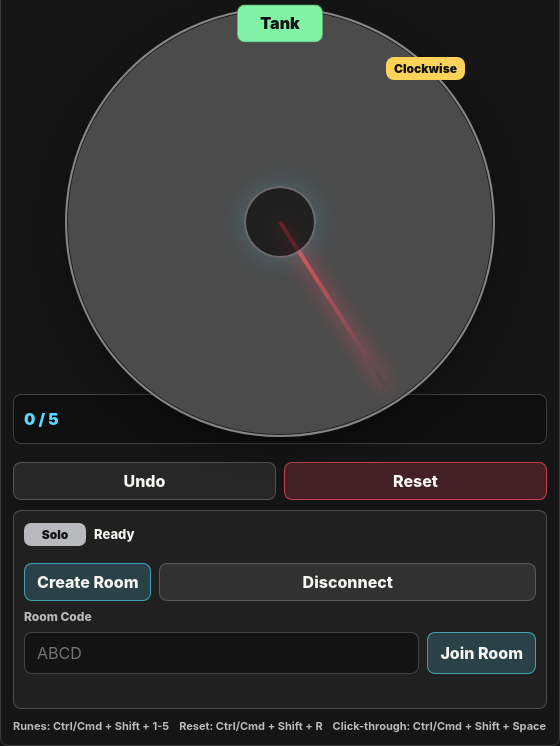
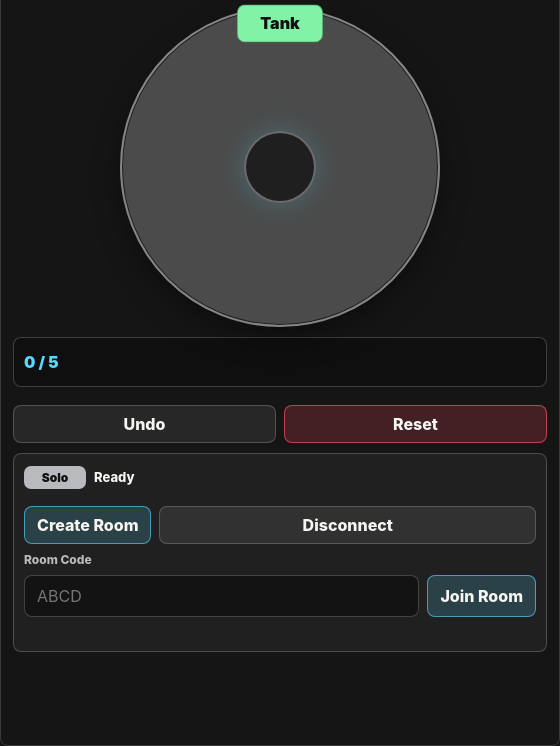
Before and after one commit to michaeldewey10/MidnightFallsHelper, an Electron app: page src/renderer/index.html in a window 560 px wide. Shown: the part 54-800 px from the top of the page. Drawn offline with Linux system fonts and the light colour scheme; no server answers.

Commit message:
Tighten collapsed overlay view

```diff
--- a/src/renderer/index.html
+++ b/src/renderer/index.html
@@ -26,10 +26,8 @@
           <div class="tank-marker">
             <span>Tank</span>
           </div>
-          <div class="laser-arm" aria-hidden="true"></div>
           <div class="boss-core" aria-hidden="true"></div>
           <div id="arenaSlots" class="arena-slots"></div>
-          <div class="clockwise-label">Clockwise</div>
         </div>
       </section>
 
@@ -66,11 +64,13 @@
         </section>
       </div>
 
-      <footer class="hotkey-help">
-        <span>Runes: Ctrl/Cmd + Shift + 1-5</span>
-        <span>Reset: Ctrl/Cmd + Shift + R</span>
-        <span>Click-through: Ctrl/Cmd + Shift + Space</span>
-      </footer>
+      <div id="hotkeysPanel" class="hotkeys-panel" hidden>
+        <footer class="hotkey-help">
+          <span>Runes: Ctrl/Cmd + Shift + 1-5</span>
+          <span>Reset: Ctrl/Cmd + Shift + R</span>
+          <span>Click-through: Ctrl/Cmd + Shift + Space</span>
+        </footer>
+      </div>
     </main>
     <script src="./renderer.js"></script>
   </body>
--- a/src/renderer/renderer.js
+++ b/src/renderer/renderer.js
@@ -30,6 +30,7 @@ const elements = {
   clickThroughButton: document.getElementById('clickThroughButton'),
   detailsPanel: document.getElementById('detailsPanel'),
   detailsToggleButton: document.getElementById('detailsToggleButton'),
+  hotkeysPanel: document.getElementById('hotkeysPanel'),
   quitButton: document.getElementById('quitButton')
 };
 
@@ -142,6 +143,11 @@ function renderSync() {
 
 function renderDetailsToggle() {
   elements.detailsPanel.hidden = detailsHidden;
+  if (detailsHidden) {
+    elements.hotkeysPanel.setAttribute('hidden', '');
+  } else {
+    elements.hotkeysPanel.removeAttribute('hidden');
+  }
   elements.detailsToggleButton.textContent = detailsHidden ? 'Show' : 'Hide';
   elements.detailsToggleButton.setAttribute('aria-expanded', String(!detailsHidden));
 }
--- a/src/renderer/styles.css
+++ b/src/renderer/styles.css
@@ -145,12 +145,12 @@ h1 {
 .arena-panel {
   display: grid;
   place-items: center;
-  min-height: 300px;
+  min-height: 240px;
 }
 
 .arena {
   position: relative;
-  width: min(100%, 430px);
+  width: min(100%, 320px);
   aspect-ratio: 1;
   border: 2px solid #858585;
   border-radius: 50%;
@@ -173,20 +173,6 @@ h1 {
   font-weight: 900;
   background: var(--green);
   border: 1px solid rgba(0, 0, 0, 0.28);
-}
-
-.laser-arm {
-  position: absolute;
-  left: calc(50% - 2px);
-  top: 50%;
-  z-index: 1;
-  width: 4px;
-  height: 46%;
-  transform-origin: 50% 0;
-  transform: rotate(0deg);
-  background: linear-gradient(180deg, rgba(255, 82, 99, 0.95), rgba(255, 82, 99, 0));
-  box-shadow: 0 0 18px rgba(255, 82, 99, 0.9);
-  animation: laserSweep 5.5s linear infinite;
 }
 
 .boss-core {
@@ -240,19 +226,6 @@ h1 {
   font-weight: 900;
 }
 
-.clockwise-label {
-  position: absolute;
-  right: 28px;
-  top: 48px;
-  z-index: 6;
-  padding: 4px 8px;
-  border-radius: 8px;
-  color: #111;
-  background: var(--gold);
-  font-size: 12px;
-  font-weight: 900;
-}
-
 .sequence-strip {
   display: flex;
   align-items: center;
@@ -270,6 +243,10 @@ h1 {
 }
 
 .details-panel[hidden] {
+  display: none;
+}
+
+.hotkeys-panel[hidden] {
   display: none;
 }
 
@@ -468,23 +445,13 @@ kbd {
   font-weight: 750;
 }
 
-@keyframes laserSweep {
-  from {
-    transform: rotate(0deg);
-  }
-
-  to {
-    transform: rotate(360deg);
-  }
-}
-
 @media (max-width: 480px) {
   .overlay-shell {
     padding: 8px;
   }
 
   .arena-panel {
-    min-height: 260px;
+    min-height: 220px;
   }
 
   .symbol-grid {
```
